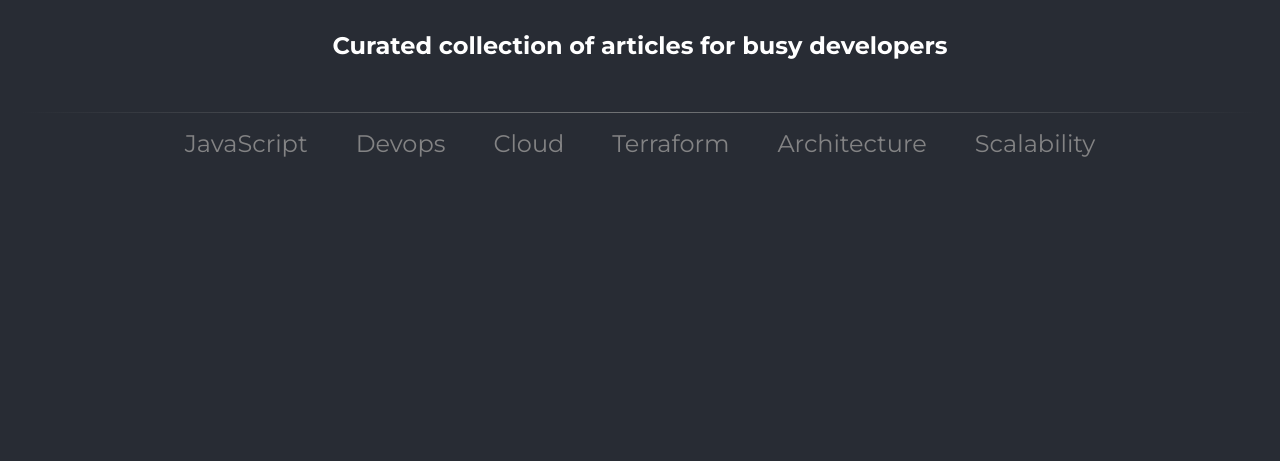
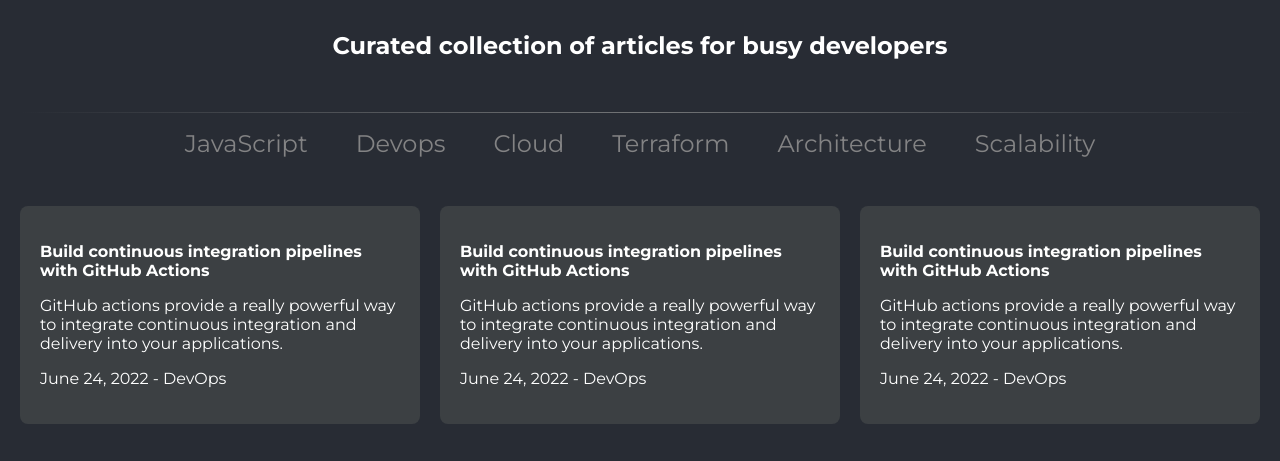
Before and after one commit to ImLostPlsHelp/Blog-roadmap.sh, a plain HTML site: page index.html in a window 1280 px wide. Shown: the part 488-949 px from the top of the page. Before the commit the page ends 800 px from the top, so only its background shows below. Drawn offline with Linux system fonts and the light colour scheme.

Commit message:
Finished the articles, articles.json, and displaying it in grid using css

```diff
--- /dev/null
+++ b/articles.json
@@ -0,0 +1,46 @@
+{
+    "articles" : [
+        {
+            "title": "Build continuous integration pipelines with GitHub Actions",
+            "description" : "GitHub actions provide a really powerful way to integrate continuous integration and delivery into your applications.",
+            "date" : "June 24, 2022",
+            "category" : "DevOps"
+        },
+        {
+            "title": "Build continuous integration pipelines with GitHub Actions",
+            "description" : "GitHub actions provide a really powerful way to integrate continuous integration and delivery into your applications.",
+            "date" : "June 24, 2022",
+            "category" : "DevOps"
+        },
+        {
+            "title": "Build continuous integration pipelines with GitHub Actions",
+            "description" : "GitHub actions provide a really powerful way to integrate continuous integration and delivery into your applications.",
+            "date" : "June 24, 2022",
+            "category" : "DevOps"
+        },
+        {
+            "title": "Build continuous integration pipelines with GitHub Actions",
+            "description" : "GitHub actions provide a really powerful way to integrate continuous integration and delivery into your applications.",
+            "date" : "June 24, 2022",
+            "category" : "DevOps"
+        },
+        {
+            "title": "Build continuous integration pipelines with GitHub Actions",
+            "description" : "GitHub actions provide a really powerful way to integrate continuous integration and delivery into your applications.",
+            "date" : "June 24, 2022",
+            "category" : "DevOps"
+        },
+        {
+            "title": "Build continuous integration pipelines with GitHub Actions",
+            "description" : "GitHub actions provide a really powerful way to integrate continuous integration and delivery into your applications.",
+            "date" : "June 24, 2022",
+            "category" : "DevOps"
+        },
+        {
+            "title": "Build continuous integration pipelines with GitHub Actions",
+            "description" : "GitHub actions provide a really powerful way to integrate continuous integration and delivery into your applications.",
+            "date" : "June 24, 2022",
+            "category" : "DevOps"
+        }
+    ]
+}
--- a/index.html
+++ b/index.html
@@ -37,5 +37,10 @@
                 <ul class="categories-list"></ul>
             </nav>
         </section>
+
+        <section class="articles">
+            <!-- The article content is here -->
+        </section>
+        </section>
     </main>
 </html>
--- a/main.css
+++ b/main.css
@@ -71,3 +71,20 @@ hr {
     font-size: x-large;
     color: #838384;
 }
+
+.categories {
+    margin-bottom: 3rem;
+}
+
+.articles {
+    display: grid;
+    grid-template-columns: 1fr 1fr 1fr;
+    gap: 20px;
+}
+
+.article-card {
+    background: #3c4043;
+    border-radius: 8px;
+    padding: 20px;
+    margin-bottom: 20px;
+}
--- a/main.js
+++ b/main.js
@@ -11,3 +11,22 @@ fetch('./categories.json').then(response => {
         document.querySelector('.categories-list').appendChild(categoryElement);
     }
 })
+
+fetch('./articles.json').then(response => {
+    if(response.ok) {
+        return response.json();
+    } else {
+        throw new Error('Something went wrong');
+    }
+}).then(data => {
+    for(const article of data.articles) {
+        const cardElement = document.createElement('div');
+        cardElement.className = 'article-card';
+        cardElement.innerHTML = `
+            <p><strong>${article.title}</strong></h2>
+            <p>${article.description}</p>
+            <p>${article.date} - ${article.category}`
+
+        document.querySelector('.articles').appendChild(cardElement);
+    }
+})
```
